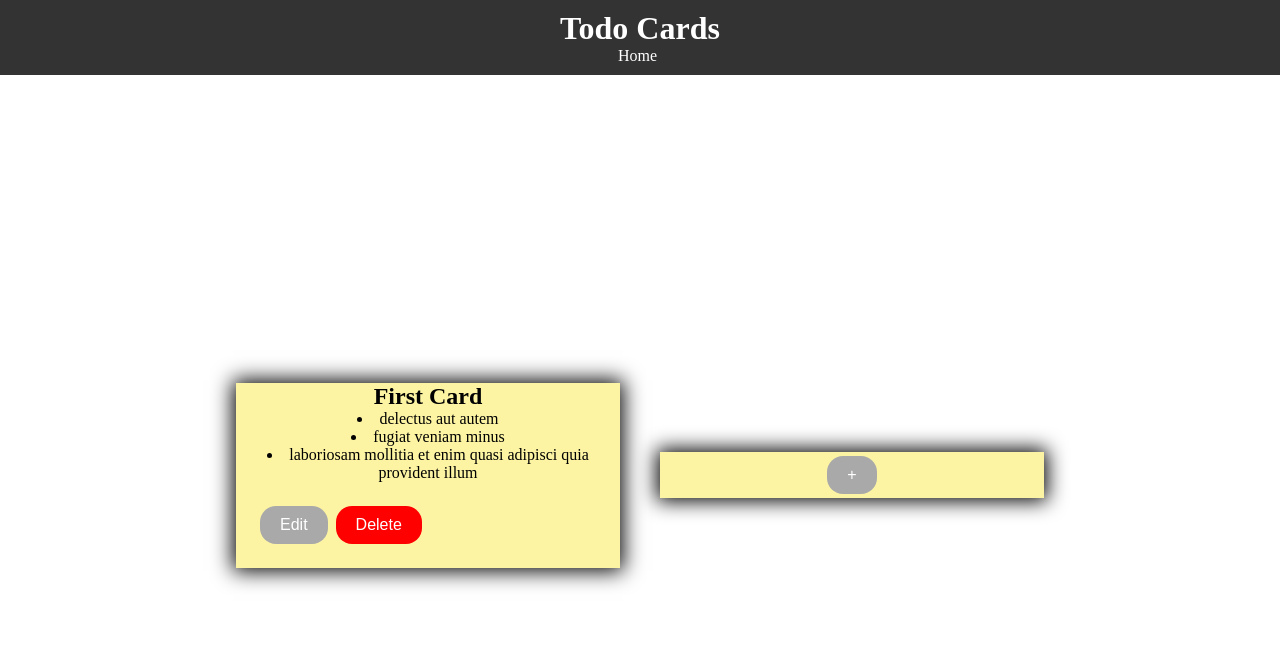
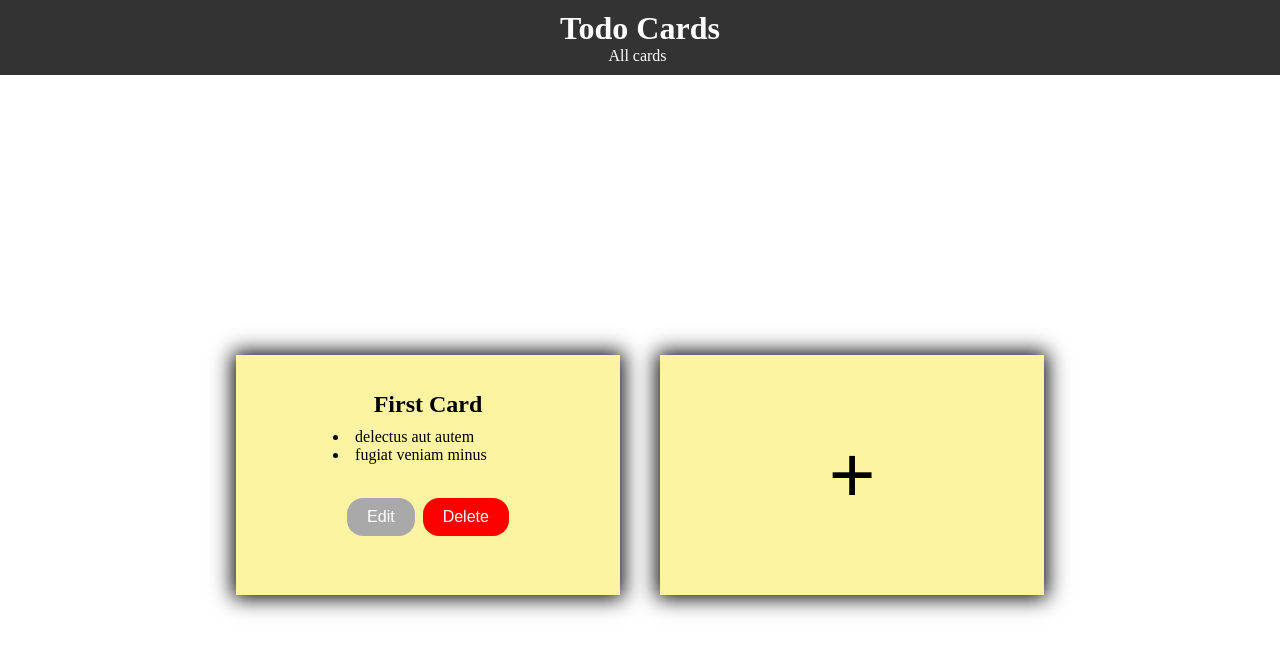
Before and after one commit to OlgaAleshina/todo-app-vue, a Vue app: page /#/ in a window 1280 px wide. Shown: the top 654 px of the page. Built offline with nearby package versions, Linux system fonts and the light colour scheme.

Commit message:
edit todo, some styling, card

```diff
--- a/src/App.vue
+++ b/src/App.vue
@@ -1,7 +1,12 @@
 <template>
   <div>
     <Header />
-    <router-view v-bind:cards="cards" v-on:delete-card="deleteCard" v-on:add-card="addCard" />
+    <router-view
+      v-bind:cards="cards"
+      v-on:delete-card="deleteCard"
+      v-on:add-card="addCard"
+      v-on:edit-card="editCard"
+    />
   </div>
 </template>
 
@@ -36,11 +41,17 @@ export default {
   methods: {
     deleteCard(id) {
       this.cards = this.cards.filter(card => card.id !== id);
+      console.log("delete card is emited");
+      localStorage.setItem("cards", JSON.stringify(this.cards));
     },
     addCard(newCard) {
       this.cards = [...this.cards, newCard];
+    },
+    editCard() {
+      console.log("I edited smth");
     }
   },
+  //try delete item localstorage methods (tania)
   watch: {
     cards: {
       handler() {
@@ -111,6 +122,12 @@ export default {
 .button[type="success"] {
   background-color: #4caf50;
 }
+
+.button[type="transparent"] {
+  background-color: transparent;
+  color: black;
+  padding: 0px;
+}
 .button:hover {
   background: #666;
 }
--- a/src/components/CardGrid.vue
+++ b/src/components/CardGrid.vue
@@ -1,11 +1,15 @@
 <template>
   <div class="app">
     <div class="note" v-bind:key="card.id" v-for="card in cards">
-      <CardItem v-bind:card="card" v-on:delete-card="$emit('delete-card', card.id)" />
+      <CardItem
+        v-bind:card="card"
+        v-on:delete-card="$emit('delete-card', card.id)"
+        v-on:edit-card="$emit('edit-card')"
+      />
     </div>
     <div class="note">
       <router-link to="/todo-card">
-        <button class="button">+</button>
+        <button class="button" type="transparent">+</button>
       </router-link>
     </div>
   </div>
@@ -21,4 +25,10 @@ export default {
 </script>
 
 <style scoped>
+.note {
+  height: 30%;
+}
+.button {
+  font-size: 5rem;
+}
 </style>
--- a/src/components/CardItem.vue
+++ b/src/components/CardItem.vue
@@ -1,12 +1,13 @@
 <template>
   <div>
     <h2>{{card.title}}</h2>
-    <div v-bind:key="card.id" v-for="card in card.todos">
-      <li>{{card.text}}</li>
+    <div v-bind:key="card.id" class="todo-list">
+      <li>{{card.todos[0].text}}</li>
+      <li>{{card.todos[1].text}}</li>
     </div>
     <div class="button-row">
-      <button class="button">Edit</button>
-      <button @click="$emit('delete-card',card.id)" class="button" type="danger">Delete</button>
+      <button @click="$emit('edit-card', card.id)" class="button">Edit</button>
+      <button @click="$emit('delete-card', card.id)" class="button" type="danger">Delete</button>
     </div>
   </div>
 </template>
@@ -17,3 +18,10 @@ export default {
   props: ["card"]
 };
 </script>
+
+<style scoped>
+.todo-list {
+  padding: 10px;
+  text-align: left;
+}
+</style>
--- a/src/components/ConfirmModal.vue
+++ b/src/components/ConfirmModal.vue
@@ -1,14 +1,28 @@
 
 <template>
-  <div id="app">
-    <button id="show-modal" @click="showModal = true">Show Modal</button>
-    <!-- use the modal component, pass in the prop -->
-    <modal v-if="showModal" @close="showModal = false">
-      <!--
-      you can use custom content here to overwrite
-      default content
-      -->
-      <h3 slot="header">custom header</h3>
-    </modal>
+  <div class="modal">
+    <div class="container">
+      <p>Are you sure?</p>
+      <button class="button" v-on:close="$emit('close')">No</button>
+      <button class="button" v-on:confirm="$emit('confirm')">Yes</button>
+    </div>
   </div>
 </template>
+
+    <script>
+export default {
+  name: "ConfirmModal"
+};
+</script>
+
+
+    <style scoped>
+.modal {
+  background-color: rgba(0, 0, 0, 0.7);
+  z-index: 1;
+  position: fixed;
+
+  width: 50%;
+  height: 50%;
+}
+</style>
--- a/src/components/TodoForm.vue
+++ b/src/components/TodoForm.vue
@@ -3,8 +3,8 @@
     <input type="text" v-model="title" id="title" name="title" placeholder="Title" />
 
     <form @submit.prevent="addTodo">
-      <input type="text" v-model="text" name="text" placeholder="Add Todo" />
-      <input type="submit" value="+" class="button" />
+      <input v-model="text" name="text" placeholder="Add Todo" />
+      <button type="transparent" class="button">+</button>
     </form>
   </div>
 </template>
@@ -41,17 +41,18 @@ export default {
 </script>
 
 <style scoped>
-input[type="text"] {
+input {
   flex: 10;
   padding: 5px;
   border: none;
-  border-bottom: 2px solid;
+
   background-color: transparent;
   padding: 10px;
 }
-input[type="submit"] {
-  color: black;
-  background-color: transparent;
-  padding: 0%;
+input[type="text"] {
+  border-bottom: 2px solid;
+}
+form {
+  border-bottom: 2px solid;
 }
 </style>
--- a/src/components/TodoItem.vue
+++ b/src/components/TodoItem.vue
@@ -2,17 +2,40 @@
   <div v-bind:class="{'is-complete':todo.completed}">
     <ul class="todo-item">
       <input type="checkbox" v-on:change="markComplete" />
-
-      {{todo.text}}
-      <button @click="$emit('edit-todo', todo.id)" class="button">edit</button>
-      <button @click="$emit('delete-todo', todo.id)" class="button" type="danger">x</button>
+      <span v-show="!showEditTodo">{{todo.text}}</span>
+      <input type="text" v-model="todo.text" v-if="showEditTodo" name="title" />
+      <button v-on:click="showEditTodo=true" class="button">
+        edit
+        <i class="fas fa-pencil-alt"></i>
+      </button>
+      <button
+        v-if="!showDeleteModal"
+        v-on:click="showDeleteModal=true"
+        class="button"
+        type="danger"
+      >x</button>
     </ul>
+    <ConfirmModal
+      v-if="showDeleteModal"
+      v-on:close="showDeleteModal=false"
+      v-on:confirm="$emit('delete-todo', todo.id)"
+    />
   </div>
 </template>
 
 <script>
+import ConfirmModal from "./ConfirmModal";
+//import { faPencil } from "@fortawesome/fontawesome-free";
+
 export default {
   name: "TodoItem",
+  components: { ConfirmModal },
+  data() {
+    return {
+      showEditTodo: false,
+      showDeleteModal: false
+    };
+  },
   props: ["todo"],
   methods: {
     markComplete() {
@@ -24,14 +47,21 @@ export default {
 
 <style scoped>
 .todo-item {
-  padding: 10px;
+  padding: 0px;
   align-items: space-around;
+}
+
+input[type="text"] {
+  padding: 5px;
+  border: none;
+  background-color: transparent;
 }
 .is-complete {
   text-decoration: line-through;
 }
-.button[type="danger"] {
-  border-radius: 50%;
-  cursor: pointer;
+.button {
+  background-color: transparent;
+  color: red;
+  padding: 1rem;
 }
 </style>
--- a/src/components/TodoList.vue
+++ b/src/components/TodoList.vue
@@ -16,4 +16,7 @@ export default {
 </script>
 
 <style scoped>
+.todo {
+  padding: 0;
+}
 </style>
--- a/src/views/CardView.vue
+++ b/src/views/CardView.vue
@@ -1,6 +1,10 @@
 <template>
   <div>
-    <Cards v-bind:cards="cards" />
+    <Cards
+      v-bind:cards="cards"
+      v-on:delete-card="$emit('delete-card', card.id)"
+      v-on:edit-card="$emit('edit-card')"
+    />
   </div>
 </template>
 
--- a/src/views/HeaderView.vue
+++ b/src/views/HeaderView.vue
@@ -2,7 +2,7 @@
   <header class="header">
     <h1>Todo Cards</h1>
     <div id="nav">
-      <router-link to="/">Home</router-link>
+      <router-link to="/">All cards</router-link>
     </div>
   </header>
 </template>
--- a/src/views/TodoView.vue
+++ b/src/views/TodoView.vue
@@ -8,7 +8,7 @@
       <div class="button-row">
         <button class="button" type="success" v-on:click="addCard">save</button>
         <button class="button">cancel</button>
-        <button class="button" v-on:click="repeatTodo">repeat</button>
+        <button class="button">repeat</button>
         <button class="button" type="danger" v-on:click="clearCard">delete</button>
       </div>
     </div>
@@ -30,7 +30,8 @@ export default {
     return {
       id: "",
       title: "",
-      todos: []
+      todos: [],
+      showModal: false
     };
   },
 
@@ -51,10 +52,10 @@ export default {
                     }
                 }
                 return item
-    },
+    },*/
     getTitle(params) {
       this.title = params;
-    },*/
+    },
     clearCard() {
       this.id = "";
       this.title = "";
```
